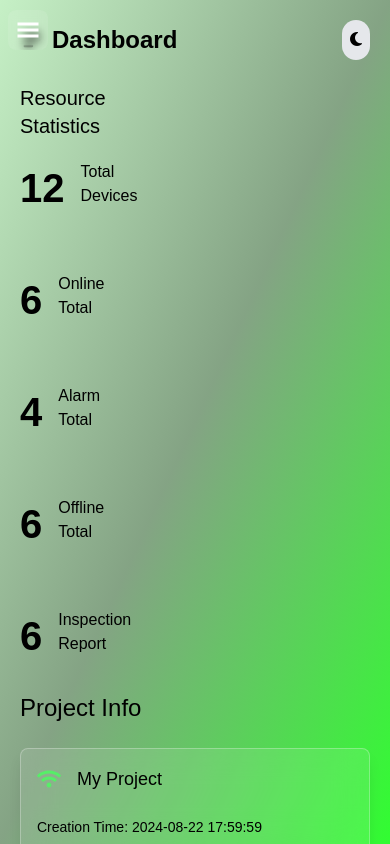
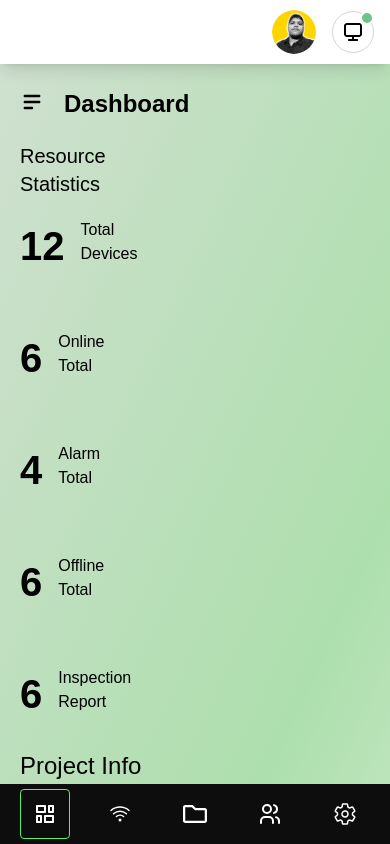
Before and after one commit to akku2005/remoteDashboard-, a React (Vite) app: page /dashboard in a window 390 px wide. Built offline with nearby package versions, Linux system fonts and the light colour scheme.

Commit message:
Mobile Responsiveness Something Done

```diff
--- a/src/components/Header/index.jsx
+++ b/src/components/Header/index.jsx
@@ -7,16 +7,17 @@ const Header = () => {
   const { isDarkMode, toggleTheme } = useContext(ThemeContext);
 
   return (
+    <>
+      {/* Desktop Header */}
       <div
-      className={`header flex items-center justify-between ${
+        className={`header hidden md:flex items-center justify-between ${
           isDarkMode ? " text-white" : " text-black"
         }`}
       >
         {/* Left Section: Menu Icon and Title */}
         <div className="flex items-center">
           <a href="#">
-          <HiMenuAlt2 className="h-6 w-6" />{" "}
-          {/* Adjust height and width here */}
+            <HiMenuAlt2 className="h-6 w-6" />
           </a>
           <div className="title ml-2 text-lg font-semibold">Dashboard</div>
         </div>
@@ -43,7 +44,9 @@ const Header = () => {
               <div className="name text-base font-semibold">
                 Smruti Ranjan Nayak
               </div>
-            <div className="email text-sm text-gray-500">sm@uti@gmail.com</div>
+              <div className="email text-sm text-gray-500">
+                sm@uti@gmail.com
+              </div>
             </div>
 
             {/* User Profile Picture */}
@@ -69,6 +72,61 @@ const Header = () => {
           </div>
         </div>
       </div>
+      {/* Mobile Header (Part 1: Logo, Profile, and Notifications) */}
+      <div
+        className={`header fixed top-0 left-0 w-full z-50 flex md:hidden items-center justify-between p-4 bg-white shadow-lg h-16 ${
+          isDarkMode ? " text-white bg-green-900" : " text-black bg-white"
+        }`}
+      >
+        {/* Logo */}
+        <div className="logo flex items-center">
+          <img
+            src={Icons.Logo} // Your company logo here
+            alt="Logo"
+            className="h-8 w-8"
+          />
+        </div>
+
+        {/* User Info and Notifications */}
+        <div className="flex items-center space-x-4">
+          {/* User Profile Picture */}
+          <div className="w-[44px] h-[44px] rounded-full overflow-hidden">
+            <img
+              src={Icons.Avatar}
+              alt="User Profile"
+              className="object-cover w-full h-full"
+            />
+          </div>
+
+          {/* Notification Icon */}
+          <div className="flex items-center relative">
+            <div className="flex items-center justify-center p-2 rounded-full bg-white border border-gray-300">
+              <img
+                src={Icons.Desktop}
+                alt="Notification"
+                className="notification-icon w-[24px] h-[24px] object-contain"
+              />
+              <span className="absolute top-0 right-0 w-[14px] h-[14px] bg-[#6DC489] rounded-full border-2 border-white"></span>
+            </div>
+          </div>
+        </div>
+      </div>
+      {/* Mobile Header (Part 2: Menu and Dashboard Text) */}
+      <div
+        className={`header flex md:hidden items-center justify-between mt-[70px]  ${
+          isDarkMode ? " text-white" : " text-black"
+        }`} // Adjust the margin to create spacing between the fixed header and content
+      >
+        {/* Left Section: Menu Icon */}
+        <div className="flex gap-5">
+          <a href="#">
+            <HiMenuAlt2 className="h-6 w-6" />
+          </a>
+
+          <div className="title text-lg font-semibold">Dashboard</div>
+        </div>
+      </div>
+    </>
   );
 };
 
--- a/src/components/MainContent/index.jsx
+++ b/src/components/MainContent/index.jsx
@@ -213,6 +213,7 @@
 // };
 
 // export default MainContent;
+
 import React from "react";
 import "../../styles/MainContent.scss";
 import Icons from "../../constants/Icons";
@@ -276,7 +277,7 @@ const MainContent = ({ isDarkMode }) => {
   const textColorClass = isDarkMode ? "text-white" : "text-gray-800"; // Adjust colors as needed
 
   return (
-    <section className={`main-content mt-6`}>
+    <section className={`main-content mt-6 mb-14`}>
       <div className="grid-container">
         {/* Resource Section */}
         <div className="flex flex-col gap-8 w-full h-auto">
--- a/src/components/Sidebar/index.jsx
+++ b/src/components/Sidebar/index.jsx
@@ -16,10 +16,10 @@ const Sidebar = () => {
 
   const handleIconClick = (page) => {
     setActivePage(page);
-    setIsSidebarOpen(false); // Close sidebar on icon click
+    setIsSidebarOpen(false); // Close sidebar on icon click for mobile
   };
 
-  // Handle outside click to close sidebar
+  // Handle outside click to close sidebar for mobile
   useEffect(() => {
     const handleOutsideClick = (e) => {
       if (
@@ -39,23 +39,16 @@ const Sidebar = () => {
   }, [isSidebarOpen]);
 
   return (
-    <div className="sidebar-container relative">
-      {/* Hamburger Menu Icon for Mobile */}
+    <div className="sidebar-container relative ">
+      {/* Sidebar for large screens */}
       <div
-        className="hamburger-icon md:hidden fixed mt-[10px] left-2 z-50 bg-white bg-opacity-10 backdrop-blur-sm rounded-lg p-2"
-        onClick={() => setIsSidebarOpen(!isSidebarOpen)}
-      >
-        <GiHamburgerMenu className="icon w-6 h-6 text-white" />
-      </div>
-
-      <div
-        className={`sidebar ${
+        className={`sidebar  ${
           isSidebarOpen ? "open" : ""
-        } flex flex-col justify-between h-full p-4`}
+        }  flex-col justify-between h-full p-4 hidden md:flex`}
       >
         {/* Top Section: Logo */}
         <div className="logo mb-4">
-          <img src={Icons.Logo} alt="Wis" className="w-16 h-16" />
+          <img src={Icons.Logo} alt="Logo" className="w-16 h-16" />
         </div>
 
         {/* Horizontal line under the logo */}
@@ -133,6 +126,54 @@ const Sidebar = () => {
           </Link>
         </div>
       </div>
+
+      {/* Bottom Navigation for Mobile */}
+      <div className="bottom-nav md:hidden fixed bottom-0 left-0 right-0 bg-[#0D0D0D] flex justify-around items-center p-2 z-50">
+        <Link
+          to="/dashboard"
+          className={`icon-container ${
+            activePage === "Present" ? "active" : ""
+          }`}
+          onClick={() => handleIconClick("Present")}
+        >
+          <RiDashboardHorizontalLine className="icon w-6 h-6 text-white" />
+        </Link>
+        <Link
+          to="/devices"
+          className={`icon-container ${
+            activePage === "Devices" ? "active" : ""
+          }`}
+          onClick={() => handleIconClick("Devices")}
+        >
+          <IoWifiOutline className="icon w-6 h-6 text-white" />
+        </Link>
+        <Link
+          to="/notifications"
+          className={`icon-container ${
+            activePage === "Notifications" ? "active" : ""
+          }`}
+          onClick={() => handleIconClick("Notifications")}
+        >
+          <FaRegFolder className="icon w-6 h-6 text-white" />
+        </Link>
+
+        <Link
+          to="/users"
+          className={`icon-container ${activePage === "Users" ? "active" : ""}`}
+          onClick={() => handleIconClick("Users")}
+        >
+          <TbUsers className="icon w-6 h-6 text-white" />
+        </Link>
+        <Link
+          to="/settings"
+          className={`icon-container ${
+            activePage === "Settings" ? "active" : ""
+          }`}
+          onClick={() => handleIconClick("Settings")}
+        >
+          <IoSettingsOutline className="icon w-6 h-6 text-white" />
+        </Link>
+      </div>
     </div>
   );
 };
--- a/src/styles/Dashboard.scss
+++ b/src/styles/Dashboard.scss
@@ -27,9 +27,9 @@
     .dashboard-content {
       background: linear-gradient(
         to bottom right,
-        rgba(186, 239, 186, 0.8), // Light Green (top left)
-        rgba(104, 143, 104, 0.8) 50%, // Light Green (middle)
-        rgba(0, 255, 0, 0.8) // Dark Green (bottom right)
+        rgb(209, 224, 209), // Light Green (top left)
+        rgba(155, 217, 155, 0.8) 80%, // Light Green (middle)
+        rgba(177, 225, 177, 0.8) // Dark Green (bottom right)
       );
       color: black;
     }
--- a/src/styles/Sidebar.scss
+++ b/src/styles/Sidebar.scss
@@ -1,6 +1,6 @@
 .sidebar {
-  background-color: #0D0D0D; // Example background color for the sidebar
-  width: 100px; // Adjust width as per your design
+  background-color: #0D0D0D; /* Example background color for the sidebar */
+  width: 100px; /* Adjust width as per your design */
 }
 
 .icon-container {
@@ -8,21 +8,22 @@
   display: flex;
   justify-content: center;
   align-items: center;
-  width: 50px; // Keep this the same as the active state
-  height: 50px; // Keep this the same as the active state
+  width: 50px; /* Keep this the same as the active state */
+  height: 50px; /* Keep this the same as the active state */
   padding: 12px;
   border-radius: 8px;
   cursor: pointer;
-  box-sizing: border-box; // Include border in the element’s dimensions
+  box-sizing: border-box; /* Include border in the element’s dimensions */
 }
 
 .icon-container.active {
   border-radius: 4px;
   border: 1px solid #56EE68;
-  box-sizing: border-box; // Ensure border doesn't affect width/height
+  box-sizing: border-box; /* Ensure border doesn't affect width/height */
 }
 
-// Pseudo-element for semicircle effect
+/* Pseudo-element for semicircle effect on large screens only */
+@media (min-width: 781px) {
   .icon-container.active::after {
     content: ''; /* Required for pseudo-element */
     position: absolute;
@@ -35,17 +36,18 @@
     border-top-left-radius: 25px; /* Increase radius for smoother corners */
     border-bottom-left-radius: 25px; /* Increase radius for smoother corners */
   }
+}
 
 .icon {
-  color: #374151; // Default icon color
+  color: #374151; /* Default icon color */
 }
 
 .icon-container.active .icon {
-  color: #fff; // Active icon color
+  color: #fff; /* Active icon color */
 }
 
 .logo img {
-  width: 100%; // Make sure the logo is responsive
+  width: 100%; /* Make sure the logo is responsive */
 }
 
 @media (max-width: 780px) {
@@ -65,10 +67,9 @@
     height: 20px;
   }
 
+  /* No semicircle effect on mobile */
   .icon-container.active::after {
-    right: -15px; /* Adjust semicircle position for mobile */
-    width: 6px;   /* Adjust semicircle width */
-    height: 40px; /* Adjust semicircle height */
+    content: none;
   }
 
   .logo img {
@@ -84,89 +85,52 @@
   }
 
   .sidebar {
-    background-color: #333;
-    width: 250px;
-    height: 100vh;
-    position: fixed;
-    top: 0;
-    left: 0;
-    z-index: 1000;
-    transition: transform 0.3s ease-in-out;
-    padding: 1rem;
-    transform: translateX(-100%); /* Hidden offscreen initially */
+    width: 100px;
   }
 
-  .sidebar.open {
-    transform: translateX(0); /* Slide in when open */
+  .icon-container {
+    display: flex;
+    justify-content: center;
+    align-items: center;
+    width: 50px;
+    height: 50px;
+    padding: 12px;
+    border-radius: 8px;
+    cursor: pointer;
+  }
+
+  .icon-container.active {
+    border: 1px solid #56EE68;
+    border-radius: 4px;
+  }
+
+  .logo img {
+    width: 100%;
+  }
+
+  /* Adjust the bottom navigation for smaller screens */
+  .bottom-nav {
+    background-color: #0d0d0d;
+    height: 60px;
+    display: flex;
+    justify-content: space-around;
+  }
+
+  .icon-container {
+    color: #374151;
+  }
+
+  .icon-container.active .icon {
+    color: #fff;
   }
 
   .hamburger-icon {
-    display: none;
-  }
-
-  @media (max-width: 768px) {
-    .hamburger-icon {
-      display: block; /* Show on mobile screens */
-    }
-
-    .sidebar {
-      transform: translateX(-100%); /* Keep sidebar offscreen for mobile */
-    }
-
-    .sidebar.open {
-      transform: translateX(0); /* Slide in sidebar when open */
+    display: block;
   }
 }
 
-  .sidebar {
-    background-color: #0D0D0D; // Example background color for the sidebar
-    width: 70px; // Adjust width as per your design
-  }
-
-  .icon-container {
-    position: relative;
-    display: flex;
-    justify-content: center;
-    align-items: center;
-    width: 50px; // Keep this the same as the active state
-    height: 50px; // Keep this the same as the active state
-    padding: 12px;
-    border-radius: 8px;
-    cursor: pointer;
-    box-sizing: border-box; // Include border in the element’s dimensions
-  }
-
-  .icon-container.active {
-    border-radius: 4px;
-    border: 1px solid #56EE68;
-    box-sizing: border-box; // Ensure border doesn't affect width/height
-  }
-
-  // Pseudo-element for semicircle effect
-  .icon-container.active::after {
-    content: ''; /* Required for pseudo-element */
-    position: absolute;
-    right: -11px; /* Adjust this value to ensure the semicircle aligns well */
-    top: 50%; /* Center vertically */
-    transform: translateY(-50%); /* Adjust to vertical center */
-    width: 8px; /* Width of the semicircle */
-    height: 50px; /* Height of the semicircle */
-    background-color: #56EE68; /* Color of the semicircle */
-    border-top-left-radius: 25px; /* Increase radius for smoother corners */
-    border-bottom-left-radius: 25px; /* Increase radius for smoother corners */
-  }
-
-  .icon {
-    color: #374151; // Default icon color
-  }
-
-  .icon-container.active .icon {
-    color: #fff; // Active icon color
-  }
-}
 @media (min-width: 500px) {
   .hamburger-icon {
     display: none;
   }
-
 }
```
Lines whose indentation alone changed are shown as unchanged.
